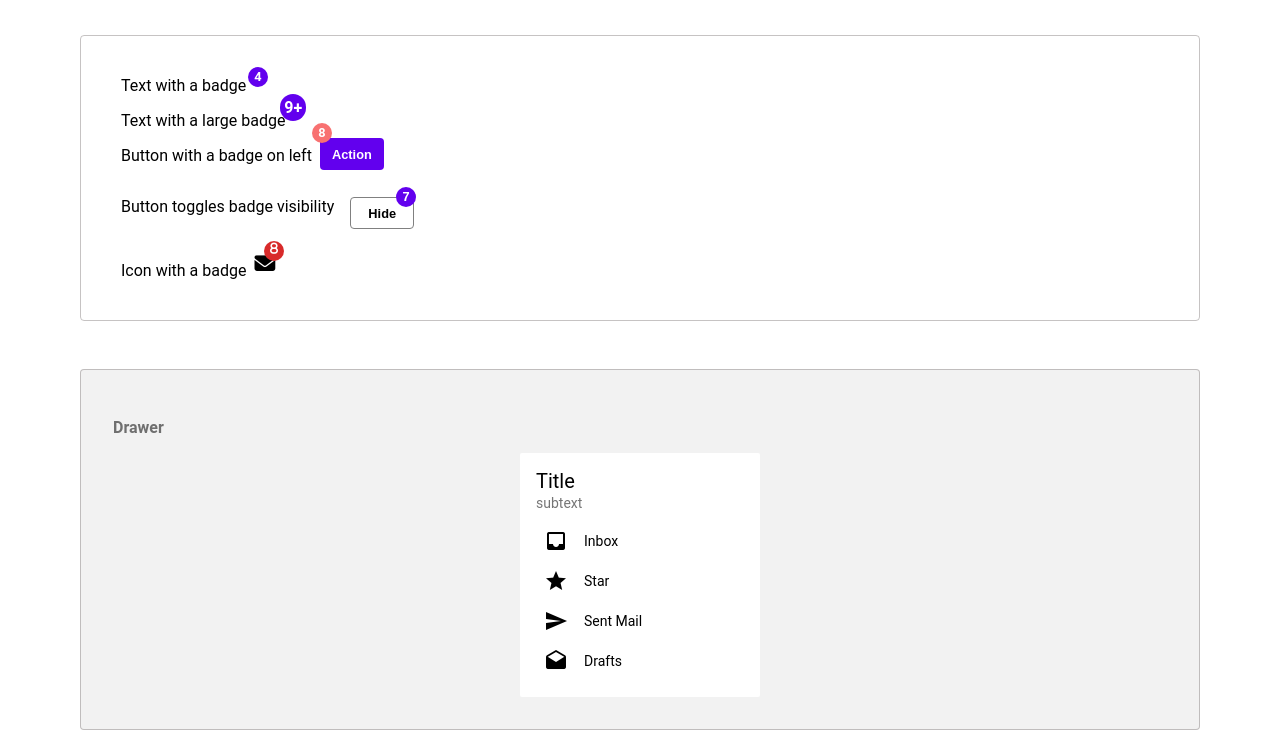
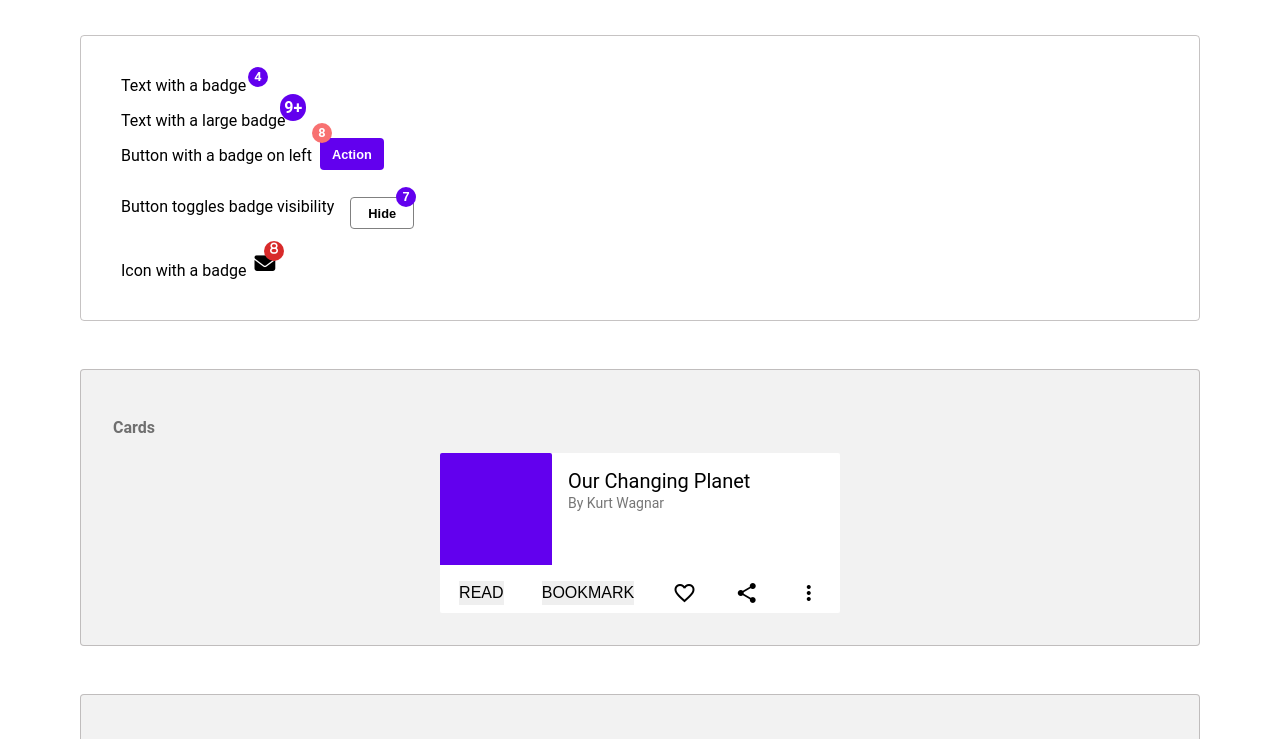
Before and after one commit to dikshadhote/flexbox_and_positons, a plain HTML site: page index.html in a window 1280 px wide. Shown: the part 61-800 px from the top of the page. Drawn offline with Linux system fonts and the light colour scheme.

Commit message:
feat : basic template small card

```diff
--- a/index.html
+++ b/index.html
@@ -52,20 +52,40 @@
 
     </div>
     <!-- Card -->
-    <div class="card-component">
+    <div class=" component-container background-grey-color">
+        <h4 class="mt-2 mb-2 text-grey">Cards</h4>
+        <div class="drawer-container">
+        <div class="small-card  background-white-color">
+            <div class="mb-1 small-card-title-container">
+                <div class="small-card-img-container mr-2">
 
+                </div>
+                <div class="mt-2">
+                 <p class="component-title">Our Changing Planet</p>
+                <p class="component-subtext">By Kurt Wagnar</p>
+                </div>
+            </div>
+            <div class="small-card-icons-container mt-2 mb-2">
+                <button>READ</button>
+                <button>BOOKMARK</button>
+                <i class="material-icons" title="favorite_border"> favorite_border </i>
+                <i class="material-icons" title="share"> share </i>
+                <i class="material-icons" title="more_vert"> more_vert </i>
+            </div>
+        </div>
+       </div>
     </div>
     <!-- Chips -->
     <div class="chips-component">
     </div>
     <!-- Drawer -->
-    <div class=" component-container drawer-component">
+    <div class=" component-container background-grey-color">
         <h4 class="mt-2 mb-2 text-grey">Drawer</h4>
-        <div class="drawer-container">
-            <div class="drawer">
+        <div class="drawer-container ">
+            <div class="drawer background-white-color">
                 <div class="mb-1">
-                    <p class="drawer-title">Title</p>
-                    <p class="drawer-subtext">subtext</p>
+                    <p class="component-title">Title</p>
+                    <p class="component-subtext">subtext</p>
                 </div>
                 <div class="drawer-list">
                         <a class="drawer-list-item"><i class="material-icons icon-size mr-2">inbox</i>Inbox</a>
--- a/styles.css
+++ b/styles.css
@@ -11,6 +11,7 @@
     --black-backgrond:#333333;
     --text-grey-color:#0000008a;
     --grey-background-color:#f2f2f2;
+    --white-background-color:#fff;
 }
 
 body{
@@ -81,7 +82,27 @@ padding-top: 1rem;
 /*text-color*/
 .text-grey{
 color:var( --text-grey-color);
+
 }
+/* background-color */
+
+.background-grey-color{
+    background-color: var(--grey-background-color);
+}
+.background-white-color{
+    background-color: var(--white-background-color);
+}
+/* common component styles */
+.component-title{
+    font-size: 1.25rem;
+}
+
+.component-subtext{
+    font-size: 0.875rem;
+    color: var(--text-grey-color);
+    padding:0.125rem 0rem;
+}
+
 /* Header-Section*/
 
 .header-component{
@@ -247,9 +268,7 @@ position:absolute;
 }
 
 /* Drawer component */
-.drawer-component{
-    background-color: var(--grey-background-color);
-}
+
 .drawer-container{
     display: flex;
     justify-content: center;
@@ -257,13 +276,10 @@ position:absolute;
 }
 .drawer{
     width:15rem;
-    background-color: white;
     border-radius: 0.125rem;
     padding:1rem;
 }
-.drawer-title{
-    font-size: 1.25rem;
-}
+
 
 .drawer-list-item{
     padding: 0.5rem;
@@ -276,11 +292,7 @@ position:absolute;
     background-color: var(--grey-background-color);
     color: var(--theme-color);
 }
-.drawer-subtext{
-    font-size: 0.875rem;
-    color: var(--text-grey-color);
-    padding:0.125rem 0rem;
-}
+
 .drawer-list{
     display:flex;
     flex-direction: column;
@@ -358,3 +370,30 @@ cursor: pointer;
 #snackbar-stacked{
     display:none;
 }
+
+/* Cards */
+
+.small-card{
+    width:25rem;
+    height:10rem;
+    /* padding:1rem; */border-radius: 0.125rem;
+}
+
+.small-card-title-container{
+display:flex;
+flex-direction: row;
+
+}
+
+.small-card-img-container{
+    background-color: var(--theme-color);
+    height: 7rem;
+    width:7rem;
+    border-top-left-radius: 0.125rem;
+    border-top-right-radius: 0.125rem;
+}
+.small-card-icons-container{
+    display: flex;
+    justify-content: space-around;
+
+}
```
